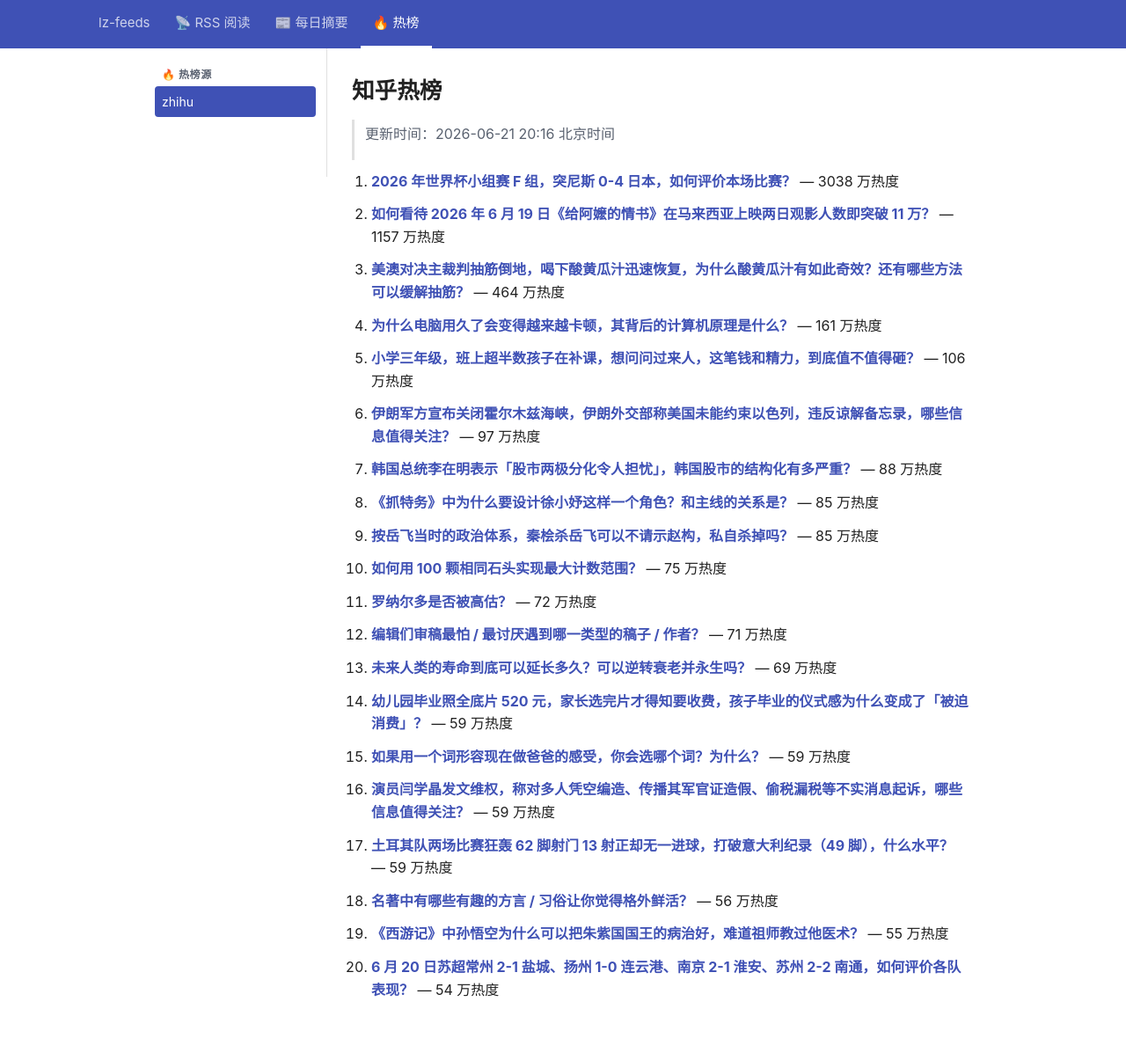
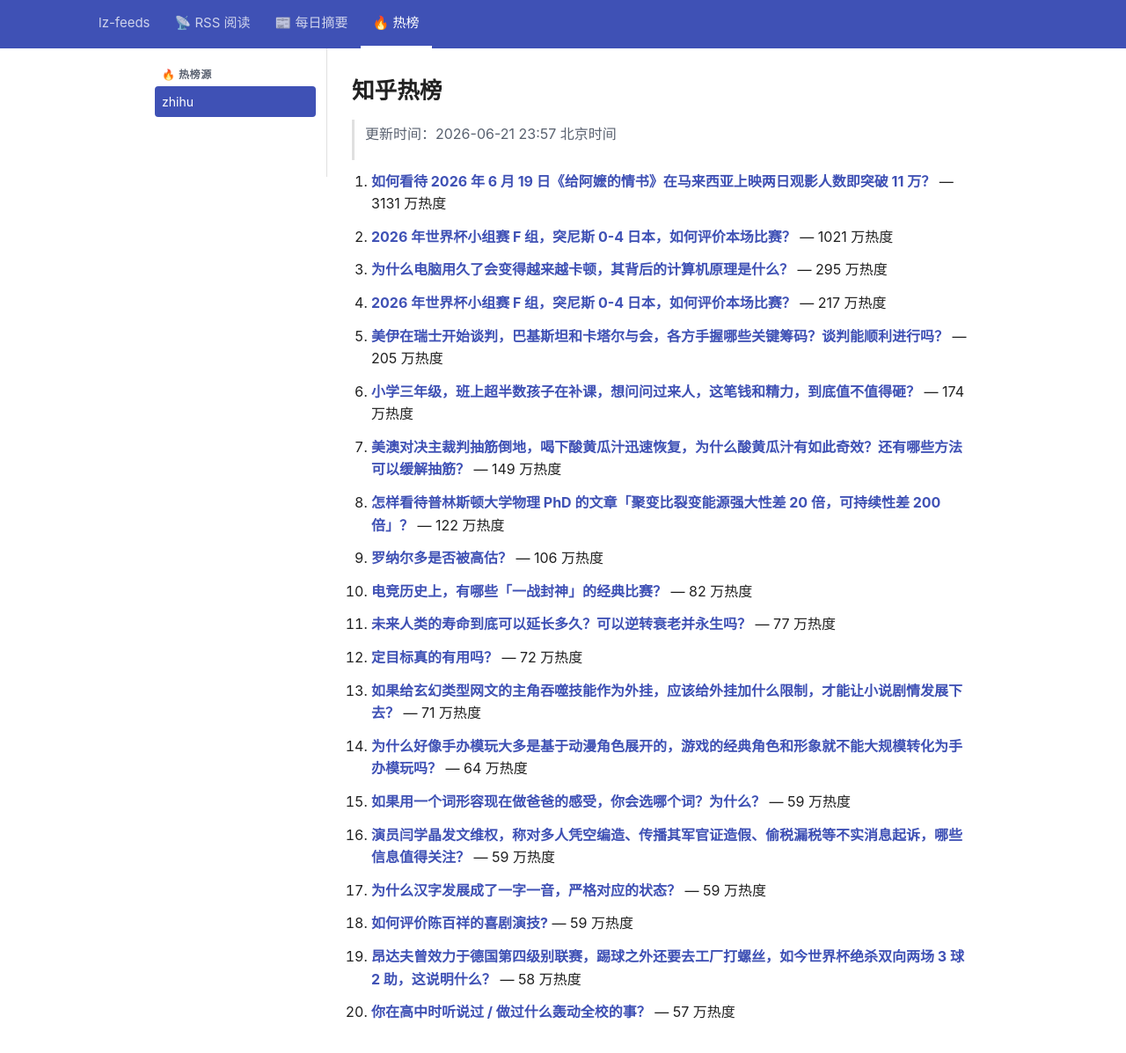
Before and after one commit to lizhang0101/lz-feeds, a Jekyll site: the page built from _hotlist/zhihu.md, in a window 1280 px wide and 1228 px high. Shown: the top 1197 px of the window at 88% size. Built offline with Jekyll 4.4.1, drawn with Linux system fonts in a browser that asks for light colours.

Commit message:
hotlist: 2026-06-21T15:57Z

```diff
--- a/_hotlist/zhihu.md
+++ b/_hotlist/zhihu.md
@@ -1,48 +1,48 @@
 ---
-updated: 2026-06-21 20:16 北京时间
+updated: 2026-06-21 23:57 北京时间
 count: 20
 ---
 
 # 知乎热榜
 
-> 更新时间：2026-06-21 20:16 北京时间
+> 更新时间：2026-06-21 23:57 北京时间
 
-1. **[2026 年世界杯小组赛 F 组，突尼斯 0-4 日本，如何评价本场比赛？](https://www.zhihu.com/question/2050231270332789671)** — 3038 万热度
+1. **[如何看待 2026 年 6 月 19 日《给阿嬷的情书》在马来西亚上映两日观影人数即突破 11 万？](https://www.zhihu.com/question/2051877705340155594)** — 3131 万热度
 
-2. **[如何看待 2026 年 6 月 19 日《给阿嬷的情书》在马来西亚上映两日观影人数即突破 11 万？](https://www.zhihu.com/question/2051877705340155594)** — 1157 万热度
+2. **[2026 年世界杯小组赛 F 组，突尼斯 0-4 日本，如何评价本场比赛？](https://www.zhihu.com/question/2050231270332789671)** — 1021 万热度
 
-3. **[美澳对决主裁判抽筋倒地，喝下酸黄瓜汁迅速恢复，为什么酸黄瓜汁有如此奇效？还有哪些方法可以缓解抽筋？](https://www.zhihu.com/question/2051665923690292996)** — 464 万热度
+3. **[为什么电脑用久了会变得越来越卡顿，其背后的计算机原理是什么？](https://www.zhihu.com/question/2050541900717876936)** — 295 万热度
 
-4. **[为什么电脑用久了会变得越来越卡顿，其背后的计算机原理是什么？](https://www.zhihu.com/question/2050541900717876936)** — 161 万热度
+4. **[2026 年世界杯小组赛 F 组，突尼斯 0-4 日本，如何评价本场比赛？](https://www.zhihu.com/question/2052026680336822993)** — 217 万热度
 
-5. **[小学三年级，班上超半数孩子在补课，想问问过来人，这笔钱和精力，到底值不值得砸？](https://www.zhihu.com/question/2051349432130712454)** — 106 万热度
+5. **[美伊在瑞士开始谈判，巴基斯坦和卡塔尔与会，各方手握哪些关键筹码？谈判能顺利进行吗？](https://www.zhihu.com/question/2052018098027192414)** — 205 万热度
 
-6. **[伊朗军方宣布关闭霍尔木兹海峡，伊朗外交部称美国未能约束以色列，违反谅解备忘录，哪些信息值得关注？](https://www.zhihu.com/question/2051776067241775423)** — 97 万热度
+6. **[小学三年级，班上超半数孩子在补课，想问问过来人，这笔钱和精力，到底值不值得砸？](https://www.zhihu.com/question/2051349432130712454)** — 174 万热度
 
-7. **[韩国总统李在明表示「股市两极分化令人担忧」，韩国股市的结构化有多严重？](https://www.zhihu.com/question/2051347103608221896)** — 88 万热度
+7. **[美澳对决主裁判抽筋倒地，喝下酸黄瓜汁迅速恢复，为什么酸黄瓜汁有如此奇效？还有哪些方法可以缓解抽筋？](https://www.zhihu.com/question/2051665923690292996)** — 149 万热度
 
-8. **[《抓特务》中为什么要设计徐小妤这样一个角色？和主线的关系是？](https://www.zhihu.com/question/2051364214586058637)** — 85 万热度
+8. **[怎样看待普林斯顿大学物理 PhD 的文章「聚变比裂变能源强大性差 20 倍，可持续性差 200 倍」？](https://www.zhihu.com/question/2048848198643474975)** — 122 万热度
 
-9. **[按岳飞当时的政治体系，秦桧杀岳飞可以不请示赵构，私自杀掉吗？](https://www.zhihu.com/question/732728361)** — 85 万热度
+9. **[罗纳尔多是否被高估？](https://www.zhihu.com/question/28233036)** — 106 万热度
 
-10. **[如何用 100 颗相同石头实现最大计数范围？](https://www.zhihu.com/question/2049254096071397783)** — 75 万热度
+10. **[电竞历史上，有哪些「一战封神」的经典比赛？](https://www.zhihu.com/question/2043732533255394144)** — 82 万热度
 
-11. **[罗纳尔多是否被高估？](https://www.zhihu.com/question/28233036)** — 72 万热度
+11. **[未来人类的寿命到底可以延长多久？可以逆转衰老并永生吗？](https://www.zhihu.com/question/396327643)** — 77 万热度
 
-12. **[编辑们审稿最怕 / 最讨厌遇到哪一类型的稿子 / 作者？](https://www.zhihu.com/question/276329917)** — 71 万热度
+12. **[定目标真的有用吗？](https://www.zhihu.com/question/2051804962053796556)** — 72 万热度
 
-13. **[未来人类的寿命到底可以延长多久？可以逆转衰老并永生吗？](https://www.zhihu.com/question/396327643)** — 69 万热度
+13. **[如果给玄幻类型网文的主角吞噬技能作为外挂，应该给外挂加什么限制，才能让小说剧情发展下去？](https://www.zhihu.com/question/2036858056068309025)** — 71 万热度
 
-14. **[幼儿园毕业照全底片 520 元，家长选完片才得知要收费，孩子毕业的仪式感为什么变成了「被迫消费」？](https://www.zhihu.com/question/2050233282009342187)** — 59 万热度
+14. **[为什么好像手办模玩大多是基于动漫角色展开的，游戏的经典角色和形象就不能大规模转化为手办模玩吗？](https://www.zhihu.com/question/2050254108230268790)** — 64 万热度
 
 15. **[如果用一个词形容现在做爸爸的感受，你会选哪个词？为什么？](https://www.zhihu.com/question/2047680072484484960)** — 59 万热度
 
 16. **[演员闫学晶发文维权，称对多人凭空编造、传播其军官证造假、偷税漏税等不实消息起诉，哪些信息值得关注？](https://www.zhihu.com/question/2051405210149286965)** — 59 万热度
 
-17. **[土耳其队两场比赛狂轰 62 脚射门 13 射正却无一进球，打破意大利纪录（49 脚），什么水平？](https://www.zhihu.com/question/2051655625948361722)** — 59 万热度
+17. **[为什么汉字发展成了一字一音，严格对应的状态？](https://www.zhihu.com/question/1923727601706468623)** — 59 万热度
 
-18. **[名著中有哪些有趣的方言 / 习俗让你觉得格外鲜活？](https://www.zhihu.com/question/2050146579731026481)** — 56 万热度
+18. **[如何评价陈百祥的喜剧演技?](https://www.zhihu.com/question/406685594)** — 59 万热度
 
-19. **[《西游记》中孙悟空为什么可以把朱紫国国王的病治好，难道祖师教过他医术？](https://www.zhihu.com/question/1917182903915352452)** — 55 万热度
+19. **[昂达夫曾效力于德国第四级别联赛，踢球之外还要去工厂打螺丝，如今世界杯绝杀双向两场 3 球 2 助，这说明什么？](https://www.zhihu.com/question/2051971315842511160)** — 58 万热度
 
-20. **[6 月 20 日苏超常州 2-1 盐城、扬州 1-0 连云港、南京 2-1 淮安、苏州 2-2 南通，如何评价各队表现？](https://www.zhihu.com/question/2051755694106178945)** — 54 万热度
+20. **[你在高中时听说过 / 做过什么轰动全校的事？](https://www.zhihu.com/question/319923069)** — 57 万热度
```
